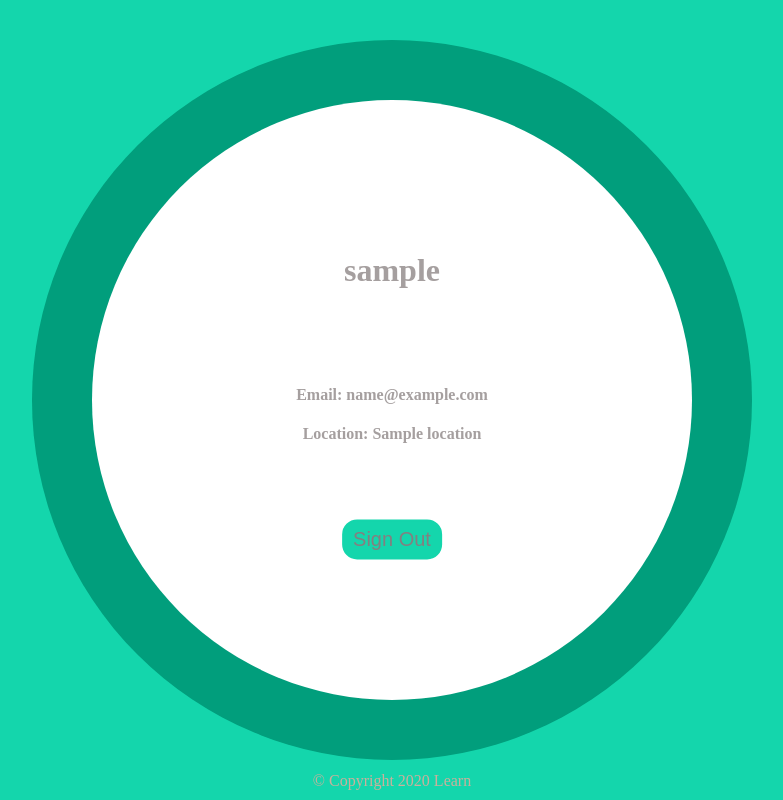
After one commit to sonnyloweus/OnTheGrow, a PHP site: template templates/profile.php in a window 1280 px wide. The commit adds this page. Shown: the whole page, without its empty margins (248-1031 px from the left). Run offline with PHP 8.4, Linux system fonts and the light colour scheme; the template is opened without the code that fills it: most values are stand-ins (such as "Sample title", 1, 10 or a date in 2020).

Commit message:
2/19/2020 5:26pm

```diff
--- /dev/null
+++ b/display.css
@@ -0,0 +1,3 @@
+.loginSystem {
+    display: none;
+}
--- /dev/null
+++ b/index.css
@@ -0,0 +1,200 @@
+
+body{
+    background-color: #14d6ac;
+    z-index: -2;
+    color: rgb(165, 159, 159);
+}
+
+.buttons button{
+    color: rgb(131, 128, 128);
+    background-color: #14d6ac;
+    border: 2px solid #14d6ac;
+    border-radius: 15px;
+    width: 100px;
+    height: 40px;
+    font-size: 20px;
+    transition: 1s;
+}
+
+.buttons button:hover{
+    background-color: #169e81;
+    color: white;
+}
+
+#RegisterButton{
+    position: absolute;
+    left: 50%;
+    top: 45%;
+    transform: translate(-50%, -55%);
+    z-index: 5;
+}
+
+#LoginButton{
+    position: absolute;
+    left: 50%;
+    top: 55%;
+    transform: translate(-50%, -45%);
+    z-index: 5;
+}
+
+#showHide{
+    display:none;
+    position: absolute;
+    left: 50%;
+    top: 55%;
+    margin-left: 100px;
+    transform: translate(-50%, -45%);
+    background-color: white;
+    padding:0;
+    width: 27px;
+    height: 20px;
+    font-size: 13px;
+    border-radius: 7px;
+    line-height: 10px;
+}
+
+#showHide:hover{
+    background-color: lightgray;
+}
+
+.copyright{
+    position: absolute;
+    bottom: 10px;
+    left: 50%;
+    transform: translate(-50%);
+    color: #cbb09c;
+}
+
+.circleMenu{
+    background-color: #019e7c;
+    position: absolute;
+    left: 50%;
+    top: 50%;
+    transform: translate(-50%, -50%);
+    width: 90vw;
+    height: 90vw;
+    border-radius: 50%;
+    z-index: -1;
+}
+
+.circle{
+    position: absolute;
+    left: 50%;
+    top: 50%;
+    transform: translate(-50%, -50%);
+    width: 75vw;
+    height: 75vw;
+    background: white;
+    border-radius: 50%;
+    z-index: -1;
+}
+
+@media only screen and (orientation: landscape) {
+    .circle{
+        width: 75vh;
+        height: 75vh;
+    }
+    .circleMenu{
+        width: 90vh;
+        height: 90vh;
+    }
+}
+
+.register{
+    position: absolute;
+    left: 50%;
+    top: 45%;
+    transform: translate(-50%, -55%);
+    height: 0;
+    overflow: hidden;
+    transition: 1s;
+}
+
+.memberSystem input{
+    margin-bottom: 6px;
+}
+
+.memberSystem input, select{
+    color: #019e7c;
+    box-shadow: none;
+    outline: none;
+}
+
+.login{
+    position: absolute;
+    left: 50%;
+    top: 55%;
+    transform: translate(-50%, -45%);
+    height: 0;
+    overflow: hidden;
+    transition: 1s;
+}
+
+.location{
+    height: 23px;
+    width: 165px;
+}
+
+#submit{
+    color: white;
+    margin-top: 5px;
+    margin-left: 90px;
+    padding-right: 10px;
+    padding-left: 10px;
+    background-color: #019e7c;
+    border: 1px solid #019e7c;
+    border-radius: 25px;
+    text-align: center;
+}
+
+.profile{
+    position: absolute;
+    left: 50%;
+    top: 45%;
+    transform: translate(-50%, -55%);
+    text-align: center;
+}
+
+#signOut{
+    position: absolute;
+    left: 50%;
+    top: 120%;
+    transform: translate(-50%, 20%);
+    color: rgb(131, 128, 128);
+    background-color: #14d6ac;
+    border: 2px solid #14d6ac;
+    border-radius: 15px;
+    width: 100px;
+    height: 40px;
+    font-size: 20px;
+    transition: 1s;
+}
+
+#signOut:hover{
+    background-color: #169e81;
+    color: white;
+}
+
+.circleText {
+    position: fixed;
+    margin: 0 auto;
+    font-size: 10px;
+    font-weight: bold;
+}
+.circleText span {
+    position: fixed;
+    top: 20px;
+    right: 5vw;
+    width: 27px;
+    height: 27px;
+    text-align: center;
+    transform-origin: bottom center;
+    color: white;
+}
+.circleText span:nth-of-type(7)  {transform: rotate(75deg);}
+.circleText span:nth-of-type(6)  {transform: rotate(50deg);}
+.circleText span:nth-of-type(5)  {transform: rotate(25deg);}
+.circleText span:nth-of-type(4)  {transform: rotate(0deg);}
+.circleText span:nth-of-type(3)  {transform: rotate(-25deg);}
+.circleText span:nth-of-type(2)  {transform: rotate(-50deg);}
+.circleText span:nth-of-type(1)  {transform: rotate(-75deg);}
--- a/index.php
+++ b/index.php
@@ -110,6 +110,3 @@
     </script>
     <script src="index.js"></script>
 </html>
-
-
-hi there
--- /dev/null
+++ b/templates/footer.php
@@ -0,0 +1,4 @@
+    <footer class="section">
+		<div class="copyright">&copy; Copyright 2020 Learn</div>
+	</footer>
+</body>
--- /dev/null
+++ b/templates/header.php
@@ -0,0 +1,11 @@
+<head>
+    <meta charset="utf-8">
+    <title>Learn PHP</title>
+    <link href="index.css" rel="stylesheet">
+    <link href="display.css" rel="stylesheet">
+    <!-- Compiled and minified CSS -->
+</head>
+
+<body>
+    <div class="circleMenu"></div>
+	<div class="circle"></div>
--- /dev/null
+++ b/templates/profile.php
@@ -0,0 +1,12 @@
+<div class="profile">
+
+    <h1><?php echo $member['username'] ?></h1>
+
+    <br>
+    <br>
+    <br>
+
+    <h4> Email: <?php echo $member['email'] ?></h4>
+    <h4> Location: <?php echo $member['Location'] ?></h4>
+    <button id="signOut">Sign Out</button>
+</div>
```
Also changed, not shown: index.js (added, +56 -0 lines), templates/connect_db.php (added, +8 -0 lines), templates/loginSystem.php (added, +47 -0 lines), templates/menu.php (added, +44 -0 lines), 1 other file.
